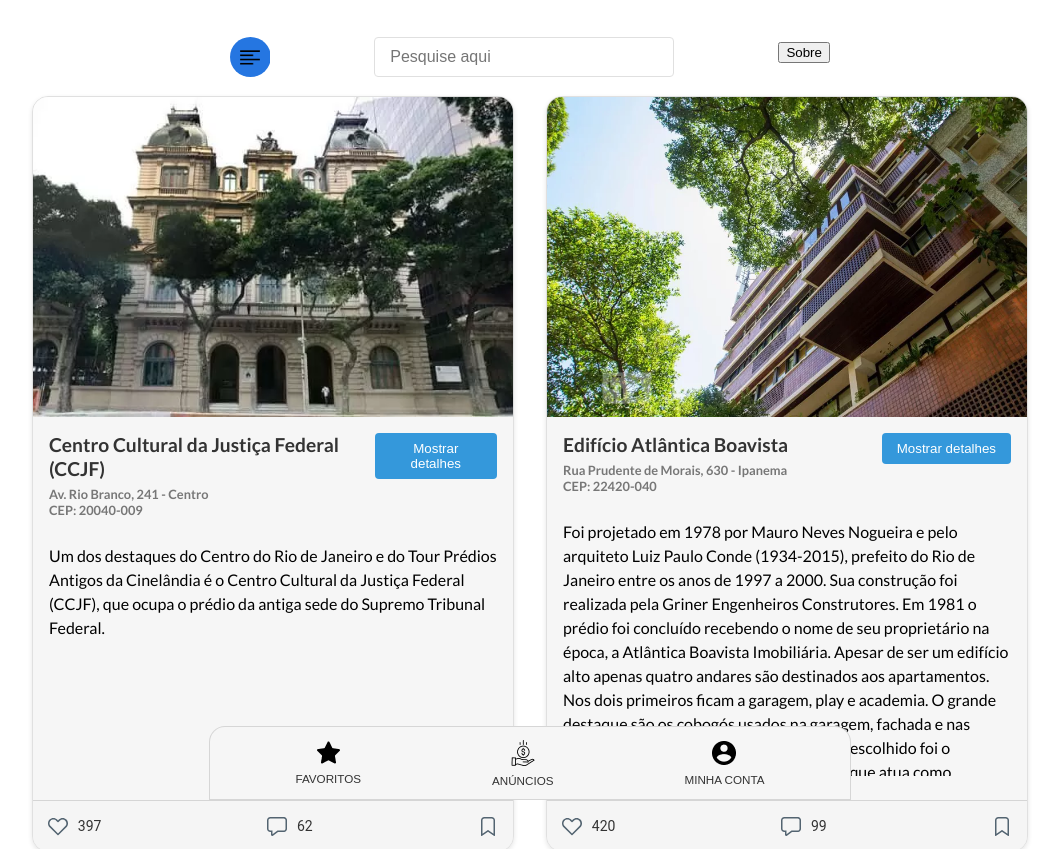
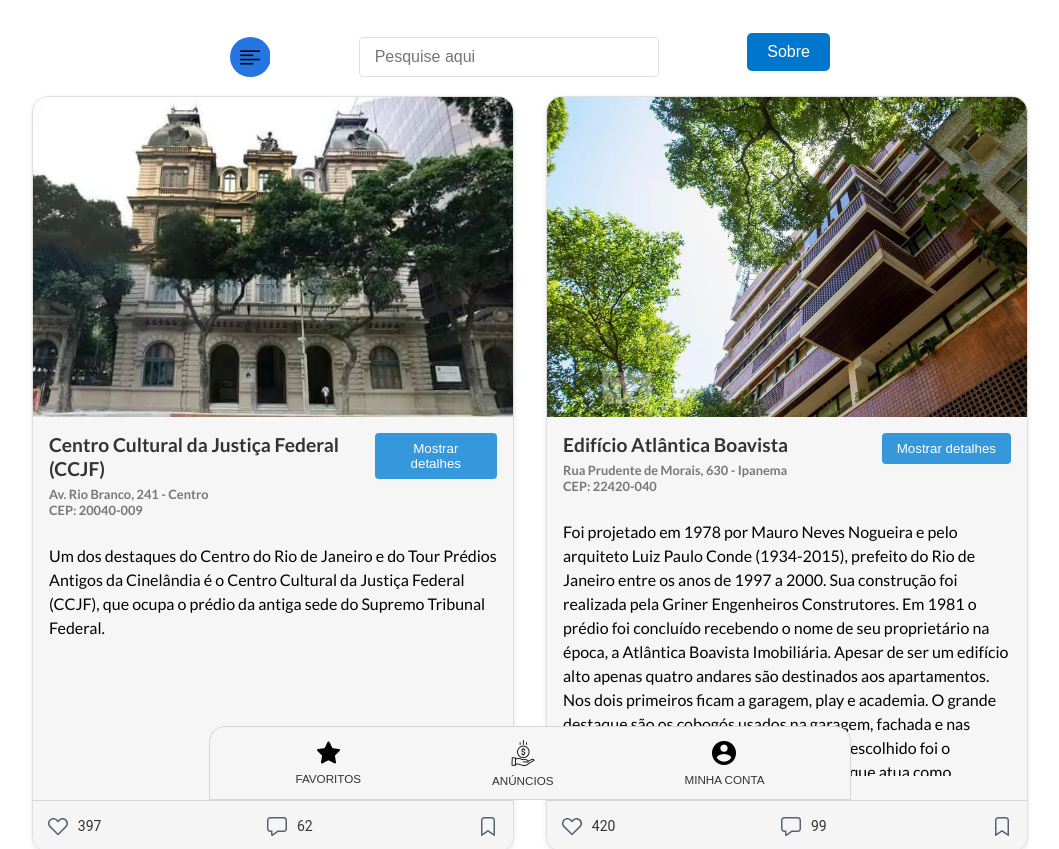
Before and after one commit to fseda/nexus-app, a React (Create React App) app: page / in a window 1280 px wide. Shown: the top 849 px of the page, without its empty margins (110-1169 px from the left). Built offline with nearby package versions, Linux system fonts and the light colour scheme.

Commit message:
botao sobre

```diff
--- a/src/App.js
+++ b/src/App.js
@@ -405,7 +405,17 @@
           onChange={handleSearch}
         />
        <Link to="/about">
-        <button>Sobre</button>
+        <button style={{
+          backgroundColor: '#0077cc',
+          color: 'white',
+          border: 'none',
+          padding: '10px 20px',
+          borderRadius: '5px',
+          cursor: 'pointer',
+          fontSize: '16px'
+        }}>
+          Sobre
+        </button>
       </Link>
     </Header>
       <Main>
```
